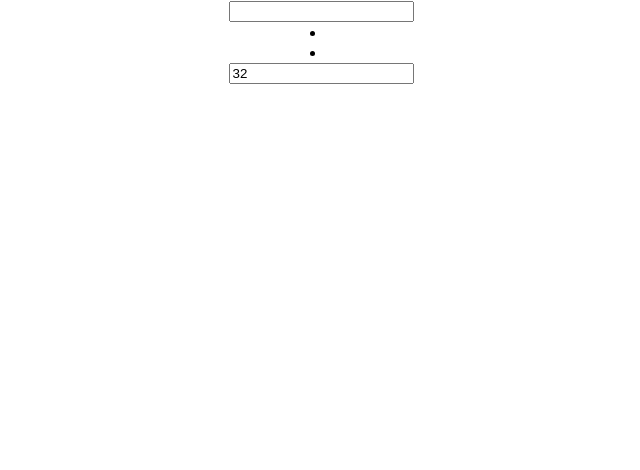
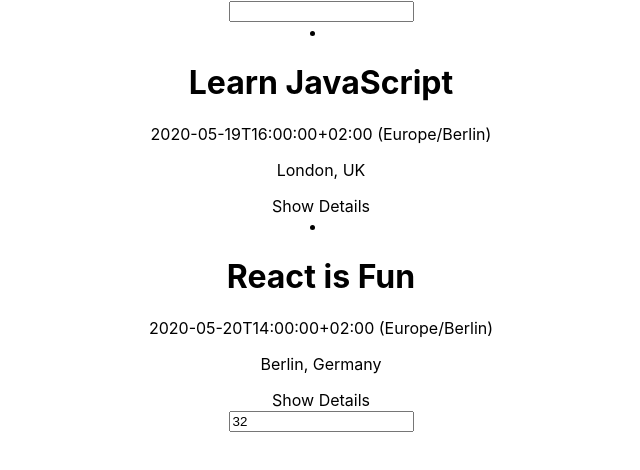
Before and after one commit to efcruz/meet-app, a React (Create React App) app: page / in a window 1280 px wide. Shown: the top 470 px of the page, without its empty margins (319-959 px from the left). Built offline with nearby package versions, Linux system fonts and the light colour scheme.

Commit message:
fix event component

```diff
--- a/src/Event.js
+++ b/src/Event.js
@@ -1,8 +1,46 @@
 import React, { Component } from "react";
 
 class Event extends Component {
+    constructor() {
+        super();
+
+        this.state = {
+            collapsed: true
+        }
+      }
+
+      handleClick = () => {
+        this.setState({
+            collapsed: !this.state.collapsed
+        });
+    };
+
   render() {
-    return <div></div>;
+    const { event } = this.props;
+    const { collapsed } = this.state;
+
+    return (
+        <div className="event bg-transparent">
+          <div>
+            <h1 className="event-name">{event.summary}</h1>
+            <div>
+              <p className="event-dateTime">{event.start.dateTime} ({event.start.timeZone})</p>
+              <p className="event-location">{event.location}</p>
+            </div>
+            <div
+                className={`details-button ${collapsed ? "show" : "hide"}-details`}
+                onClick={this.handleClick}>
+            {collapsed ? "Show Details" : "Hide Details"}
+            </div>
+
+            {!collapsed &&
+              <div className={`extra-details ${this.state.collapsed ? "hide" : "show"}`}>
+              <p className="event-description">{event.description}</p>
+              </div>
+					  }
+          </div>
+        </div>
+    )
   }
 }
 export default Event;
```
